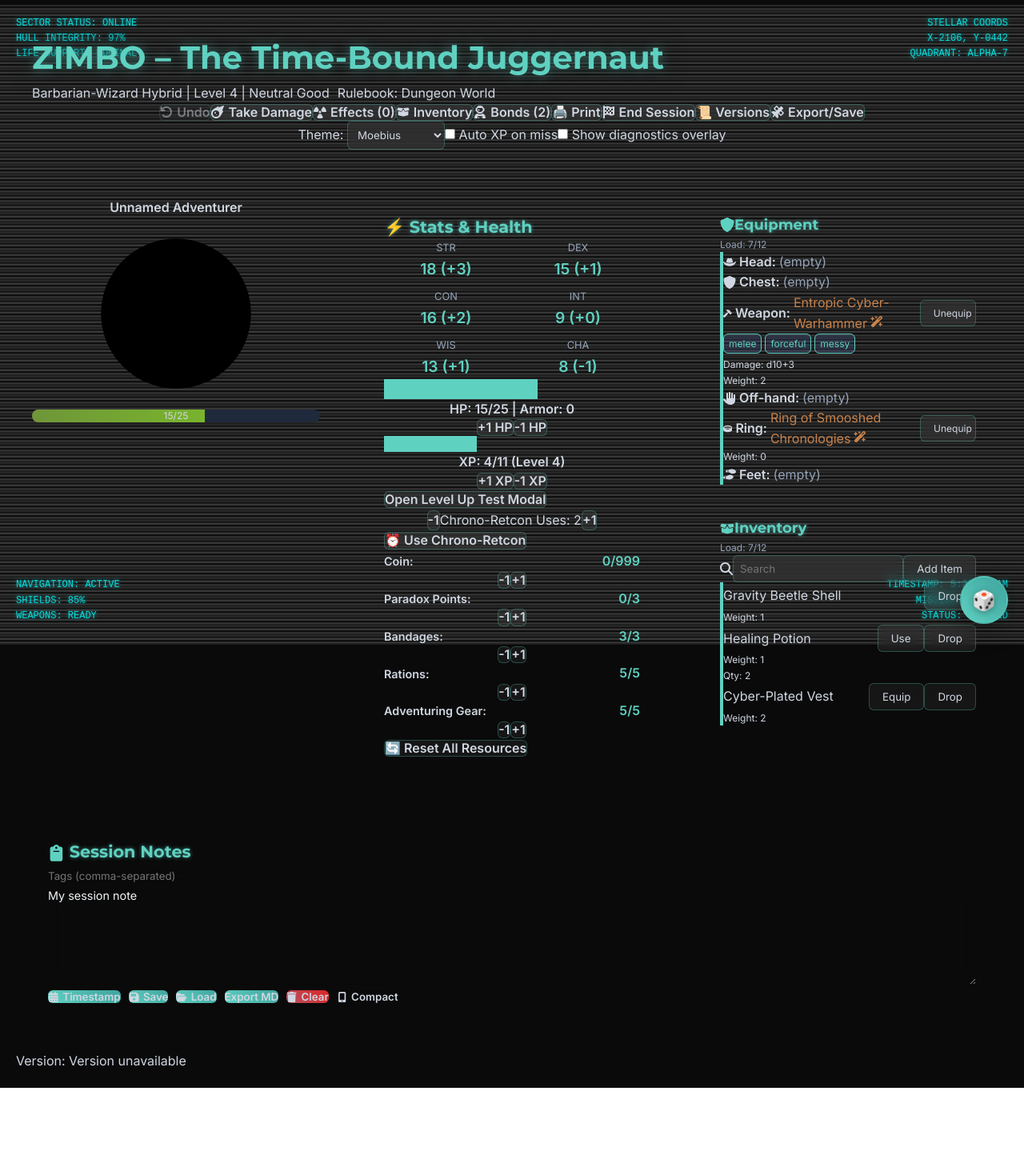
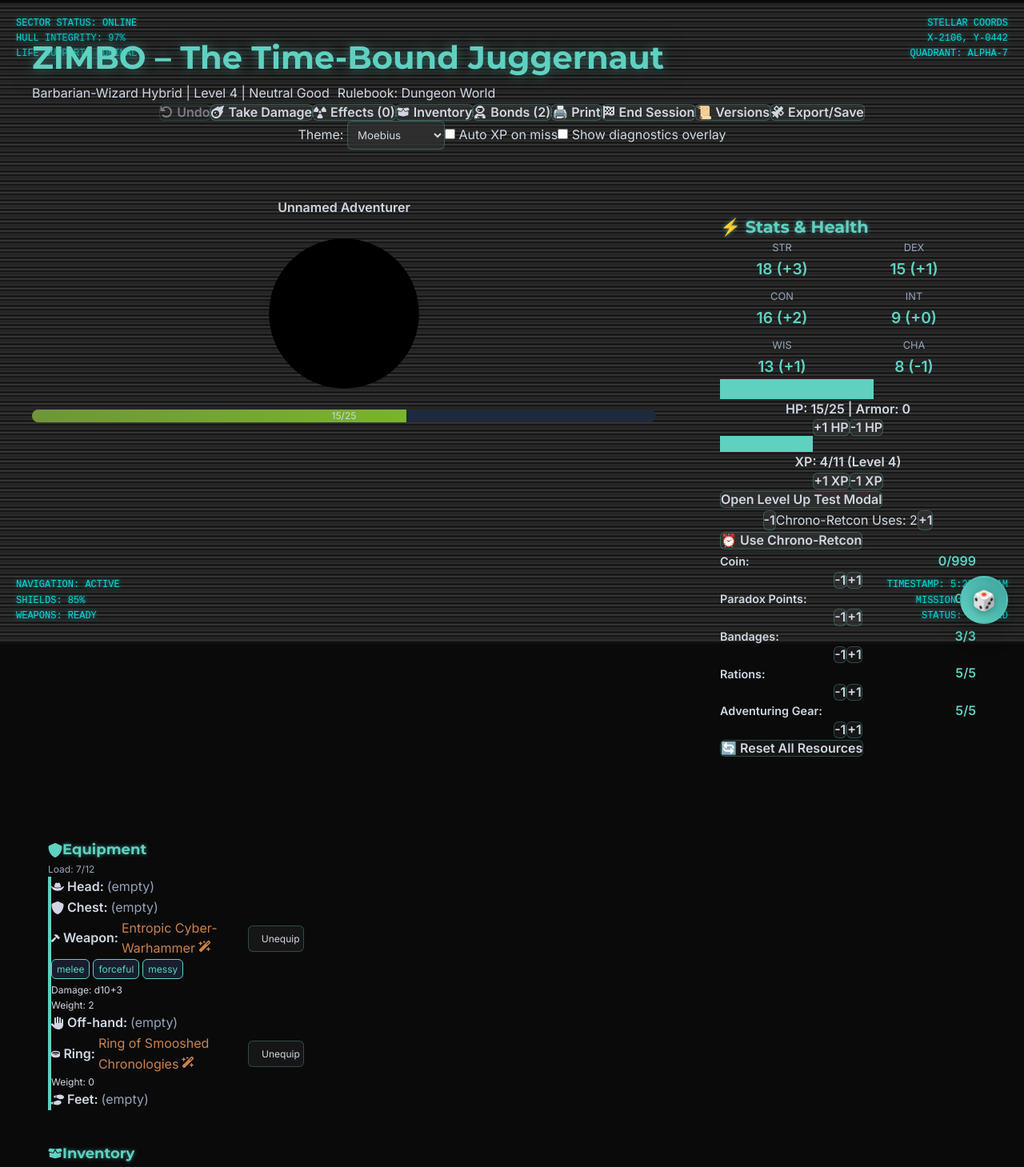
Before and after one commit to thwoom/zimbo-tauri-character-sheet, a React (Vite) app: page / in a window 1280 px wide. Shown: the top 1459 px of the page at 80% size. Before the commit the page ends 1360 px from the top, so only its background shows below. Built offline with nearby package versions, Linux system fonts and the light colour scheme.

Commit message:
feat: adopt bento grid layout

```diff
--- a/src/App.jsx
+++ b/src/App.jsx
@@ -429,12 +429,12 @@ function App() {
         {/* Main Grid Layout */}
         <div className={styles.grid}>
           {/* Avatar Panel */}
-          <div className={styles.hud}>
+          <div className={`${styles.tile} ${styles.hud}`}>
             <CharacterHUD onMountChange={setHudMounted} />
           </div>
 
           {/* Stats Panel */}
-          <div className={styles.stats}>
+          <div className={`${styles.tile} ${styles.stats}`}>
             <CharacterStats
               character={character}
               setCharacter={setCharacter}
@@ -446,9 +446,8 @@ function App() {
               clearRollHistory={clearRollHistory}
             />
           </div>
-
           {/* Equipment and Inventory Panels */}
-          <div className={styles.inventory}>
+          <div className={`${styles.tile} ${styles.inventory}`}>
             <EquipmentPanel character={character} setCharacter={setCharacter} />
             <InventoryPanel
               character={character}
@@ -459,7 +458,7 @@ function App() {
           </div>
 
           {/* Session Notes Panel */}
-          <div className={styles.notes}>
+          <div className={`${styles.tile} ${styles.notes}`}>
             <SessionNotes
               sessionNotes={sessionNotes}
               setSessionNotes={setSessionNotes}
--- a/src/styles/AppStyles.module.css
+++ b/src/styles/AppStyles.module.css
@@ -453,16 +453,14 @@
 
 .grid {
   display: grid;
-  grid-template-columns: repeat(3, 1fr);
+  grid-template-columns: repeat(auto-fill, minmax(300px, 1fr));
+  grid-auto-rows: minmax(200px, auto);
+  grid-auto-flow: dense;
   gap: var(--hud-spacing);
   margin-bottom: var(--hud-spacing);
-  grid-template-areas:
-    'hud stats inventory'
-    'notes notes notes';
 }
 
-.hud {
-  grid-area: hud;
+.tile {
   background: transparent;
   -webkit-backdrop-filter: none;
   backdrop-filter: none;
@@ -475,152 +473,32 @@
   padding: var(--hud-spacing);
 }
 
-.hud::before {
+.tile::before,
+.tile::after,
+.tile:hover::before,
+.tile:hover::after {
   display: none;
 }
 
-.hud::after {
-  display: none;
-}
-
-.hud:hover {
+.tile:hover {
   transform: translateY(-1px);
 }
 
-.hud:hover::before {
-  display: none;
-}
-
-.hud:hover::after {
-  display: none;
+.hud {
+  grid-column: span 2;
+  grid-row: span 2;
 }
 
 .stats {
-  grid-area: stats;
-  background: transparent;
-  -webkit-backdrop-filter: none;
-  backdrop-filter: none;
-  border-radius: 0;
-  border: none;
-  box-shadow: none;
-  transition: var(--hud-transition);
-  position: relative;
-  overflow: visible;
-  padding: var(--hud-spacing);
-}
-
-.stats::before {
-  display: none;
-}
-
-.stats::after {
-  display: none;
-}
-
-.stats:hover {
-  transform: translateY(-1px);
-}
-
-.stats:hover::before {
-  display: none;
-}
-
-.stats:hover::after {
-  display: none;
+  grid-row: span 2;
 }
 
 .inventory {
-  grid-area: inventory;
-  background: transparent;
-  -webkit-backdrop-filter: none;
-  backdrop-filter: none;
-  border-radius: 0;
-  border: none;
-  box-shadow: none;
-  transition: var(--hud-transition);
-  position: relative;
-  overflow: visible;
-  padding: var(--hud-spacing);
-}
-
-.equipment {
-  grid-area: equipment;
-  background: transparent;
-  -webkit-backdrop-filter: none;
-  backdrop-filter: none;
-  border-radius: 0;
-  border: none;
-  box-shadow: none;
-  transition: var(--hud-transition);
-  position: relative;
-  overflow: visible;
-  padding: var(--hud-spacing);
-}
-
-.inventory::before {
-  display: none;
-}
-
-.inventory::after {
-  display: none;
-}
-
-.inventory:hover {
-  transform: translateY(-1px);
-}
-
-.inventory:hover::before {
-  display: none;
-}
-
-.inventory:hover::after {
-  display: none;
+  grid-row: span 2;
 }
 
 .notes {
-  grid-area: notes;
-  background: transparent;
-  -webkit-backdrop-filter: none;
-  backdrop-filter: none;
-  border-radius: 0;
-  border: none;
-  box-shadow: none;
-  transition: var(--hud-transition);
-  position: relative;
-  overflow: visible;
-  padding: var(--hud-spacing);
-}
-
-.notes::before {
-  display: none;
-}
-
-.notes::after {
-  display: none;
-}
-
-.notes:hover {
-  transform: translateY(-1px);
-}
-
-.notes:hover::before {
-  display: none;
-}
-
-.notes:hover::after {
-  display: none;
-}
-
-@media (max-width: 1199px) {
-  .grid {
-    grid-template-columns: repeat(2, 1fr);
-  }
-}
-
-@media (max-width: 767px) {
-  .grid {
-    grid-template-columns: 1fr;
-  }
+  grid-column: span 3;
 }
 
 /* Button Styles - Updated to match about page */
```
